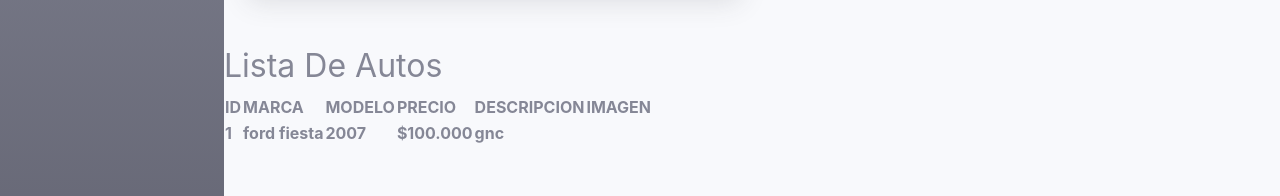
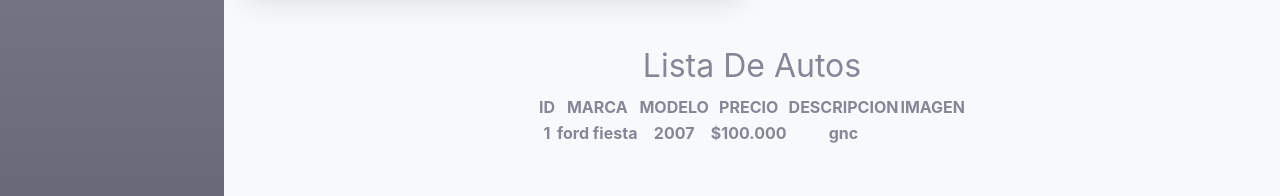
Before and after one commit to Sebastian-Velazquez/proyecto_react, a React (Create React App) app: page / in a window 1280 px wide. Shown: the part 434-630 px from the top of the page. Built offline with nearby package versions, Linux system fonts and the light colour scheme; no server answers.

Commit message:
productlistcss

```diff
--- a/src/components/Apis/product/ProductsList.jsx
+++ b/src/components/Apis/product/ProductsList.jsx
@@ -49,8 +49,8 @@ function ProductList(props) {
 
 
 
-            <h2>Lista De Autos </h2>
-        <div>
+            <h2 style={{display:"flex" ,borderColor:"black", border:"black", justifyContent:"center" , Border:"3px" }}>Lista De Autos </h2>
+        <div style={{display:"flex",justifyContent:"center", textAlign:"center", borderColor:"black"}}>
         <table>
 
             <thead>
```
